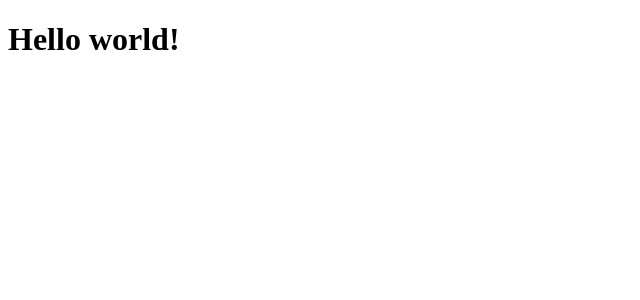
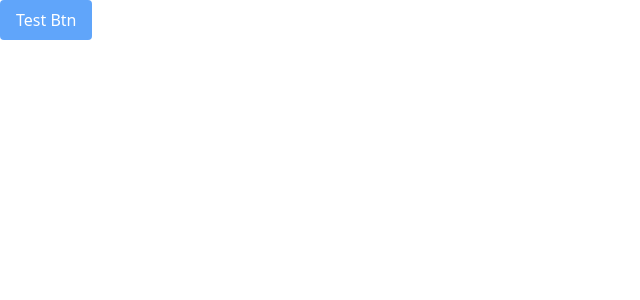
Before and after one commit to alphatauri/rasoi, a Next.js app: page / in a window 1280 px wide. Shown: the top 300 px of the page, without its empty margins (0-640 px from the left). Built offline with nearby package versions, Linux system fonts and the light colour scheme.

Commit message:
windicss setup

```diff
--- a/next.config.js
+++ b/next.config.js
@@ -1,4 +1,11 @@
 /** @type {import('next').NextConfig} */
+
+const WindiCSSWebpackPlugin = require("windicss-webpack-plugin");
+
 module.exports = {
   reactStrictMode: true,
-}
+  webpack(config) {
+    config.plugins.push(new WindiCSSWebpackPlugin());
+    return config;
+  },
+};
--- a/package.json
+++ b/package.json
@@ -17,6 +17,8 @@
     "@types/react": "17.0.38",
     "eslint": "8.5.0",
     "eslint-config-next": "12.0.7",
-    "typescript": "4.5.4"
+    "typescript": "4.5.4",
+    "windicss": "^3.4.2",
+    "windicss-webpack-plugin": "^1.6.2"
   }
 }
--- a/pages/_app.tsx
+++ b/pages/_app.tsx
@@ -1,3 +1,4 @@
+import 'windi.css'
 import type { AppProps } from 'next/app'
 
 function MyApp({ Component, pageProps }: AppProps) {
--- a/pages/index.tsx
+++ b/pages/index.tsx
@@ -1,9 +1,11 @@
-import type { NextPage } from 'next'
+import type { NextPage } from "next";
 
 const Home: NextPage = () => {
   return (
-    <h1>Hello world!</h1>
-  )
-}
+    <button className="px-4 py-2 bg-blue-400 text-white hover:bg-blue-500 rounded">
+      Test Btn
+    </button>
+  );
+};
 
-export default Home
+export default Home;
--- /dev/null
+++ b/windi.config.js
@@ -0,0 +1,8 @@
+import { defineConfig } from 'windicss/helpers'
+
+export default defineConfig({
+  extract: {
+    include: ['**/*.{jsx,tsx,css}'],
+    exclude: ['node_modules', '.git', '.next'],
+  },
+})
```
Also changed, not shown: 2 other files (tests, documents, lock files or other folders).
